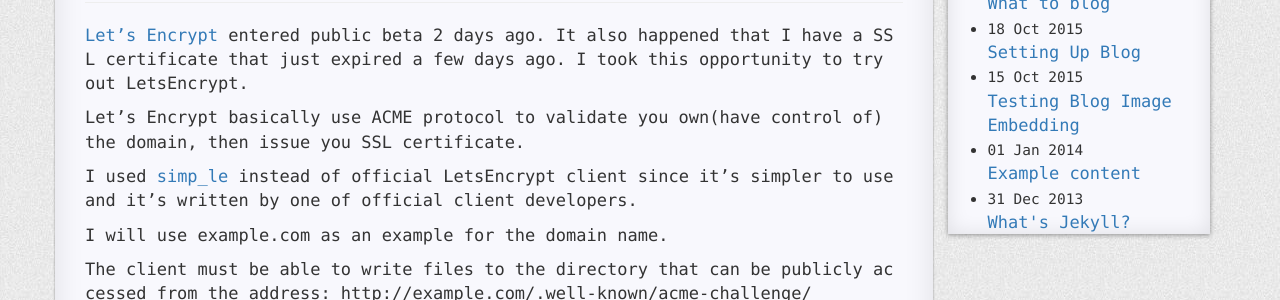
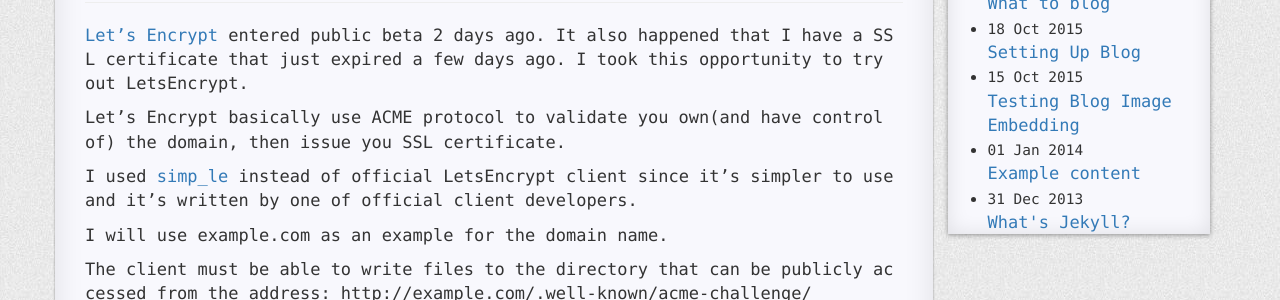
Before and after one commit to wensheng/wensheng.github.io, a Jekyll site: the page built from _posts/2015-12-05-using-letsencrypt.md, in a window 1280 px wide and 1400 px high. Shown: the part 242-542 px from the top of the window. Built offline with Jekyll 4.4.1, drawn with Linux system fonts in a browser that asks for light colours; nearby versions of some CDN libraries; Markdown is read by kramdown in place of the engine named in the settings; comment, search, counter and statistics services are not loaded; some of the changed text lies outside the part shown.

Commit message:
add a word-break:normal to prevent word break

```diff
--- a/_posts/2015-12-05-using-letsencrypt.md
+++ b/_posts/2015-12-05-using-letsencrypt.md
@@ -5,7 +5,7 @@
 
 [Let's Encrypt](https://letsencrypt.org/) entered public beta 2 days ago. It also happened that I have a SSL certificate that just expired a few days ago.  I took this opportunity to try out LetsEncrypt.
 
-Let's Encrypt basically use ACME protocol to validate you own(have control of) the domain, then issue you SSL certificate.
+Let's Encrypt basically use ACME protocol to validate you own(and have control of) the domain, then issue you SSL certificate.
 
 I used [simp_le](https://github.com/kuba/simp_le/) instead of official LetsEncrypt client since it's simpler to use and it's written by one of official client developers.
 
@@ -46,6 +46,10 @@
     ssl_stapling_verify on;
     ssl_trusted_certificate /var/www/example.com/certs/fullchain.pem;
 
-I use Haproxy in front of Nginx, for Haproxy, do a `cat cert.pem fullchain.pem. key.pem > example.com.crt`, then put example.com.crt in the Haproxy's certificate directory.
+I use Haproxy in front of Nginx, for Haproxy, do a:
+
+    cat cert.pem fullchain.pem. key.pem > example.com.crt
+
+Then put example.com.crt in the Haproxy's certificate directory.
 
 I got a few sites that use letsencrypt ssl certificates now. Since this is so easy and cost no money, I will use letscrypt for all my sites (after the current ssl certificates expire).
--- a/static/css/post.css
+++ b/static/css/post.css
@@ -166,3 +166,7 @@
     -ms-user-select: none;
     user-select: none;
 }
+
+p {
+  word-break: normal;
+}
```
